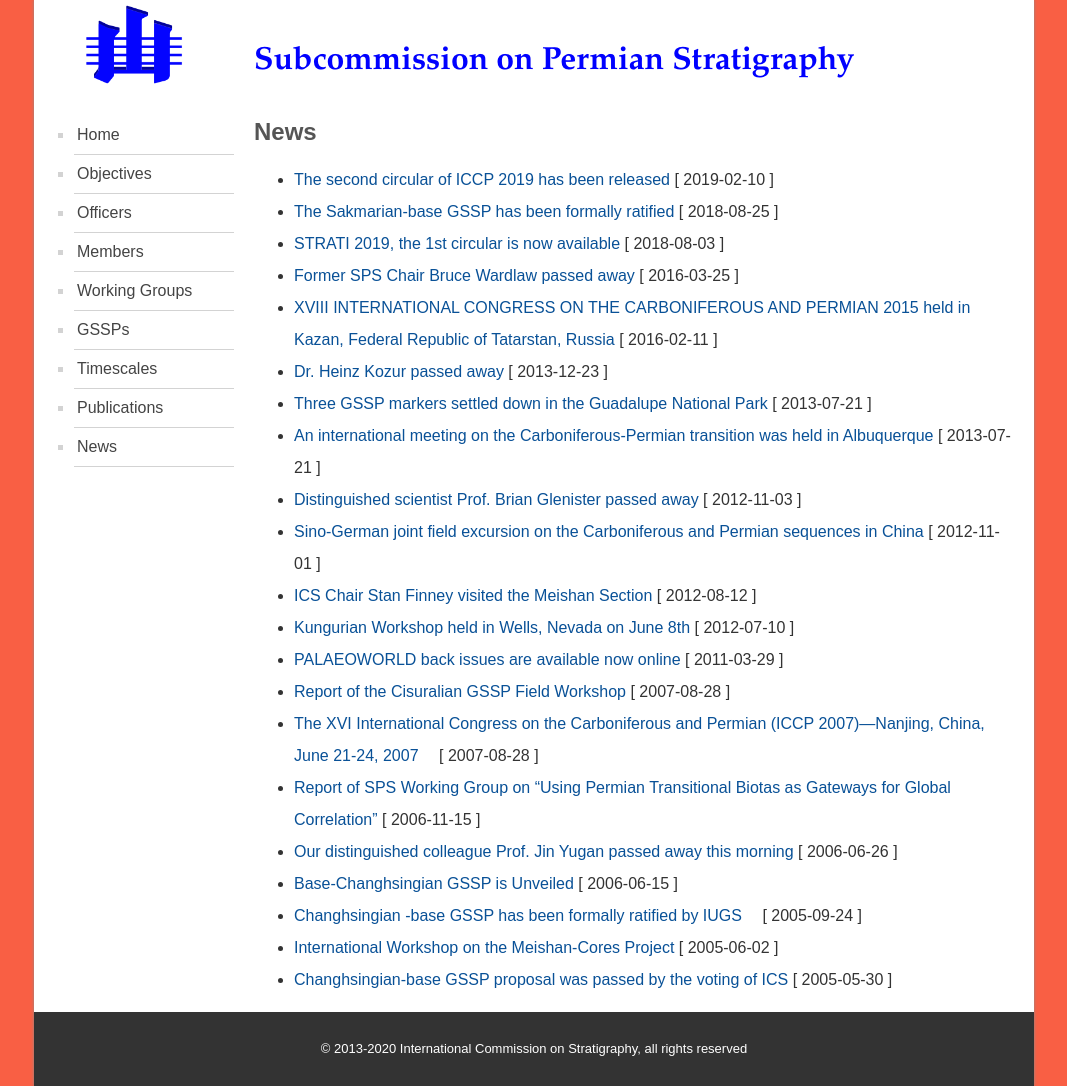
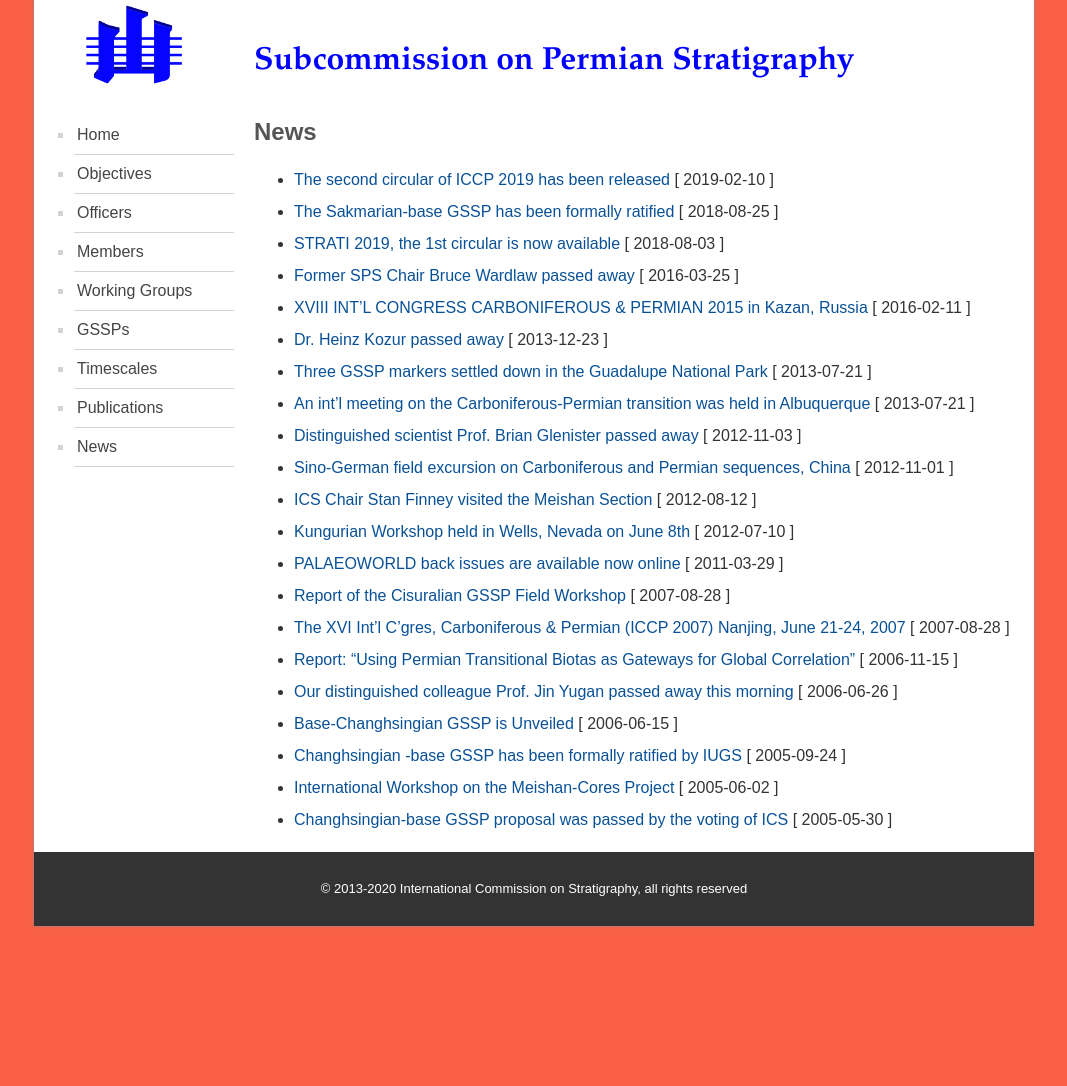
Before and after one commit to i-c-stratigraphy/subcommission-permian, a Jekyll site: the page built from pages/news.md, in a window 1280 px wide. Shown: the whole page, without its empty margins (106-1173 px from the left). Built offline with Jekyll 4.4.1, drawn with Linux system fonts in a browser that asks for light colours; after the commit the page ends 926 px from its top, so only the background shows below that.

Commit message:
fix links

```diff
--- a/pages/news.md
+++ b/pages/news.md
@@ -5,32 +5,24 @@ permalink: /news
 ---
 ## News
 
-<!-- <ul>
-  {% for post in site.posts %}
-    <li>
-      <a href="{{ post.url }}">{{ page.title }}</a> [ {{ post.date | date: '%Y-%m-%d' }} ]x
-    </li>
-  {% endfor %}
-</ul> -->
-
 * [The second circular of ICCP 2019 has been released](http://stratigraphy.org/subcommission-permian/news/2019-02-10) [ 2019-02-10 ]
 * [The Sakmarian-base GSSP has been formally ratified](http://stratigraphy.org/subcommission-permian/news/2018-08-25) [ 2018-08-25 ]
 * [STRATI 2019, the 1st circular is now available](http://stratigraphy.org/subcommission-permian/news/2018-08-03) [ 2018-08-03 ]
 * [Former SPS Chair Bruce Wardlaw passed away](http://stratigraphy.org/subcommission-permian/news/2016-03-25) [ 2016-03-25 ]
-* [XVIII INTERNATIONAL CONGRESS ON THE CARBONIFEROUS AND PERMIAN 2015 held in Kazan, Federal Republic of Tatarstan, Russia](http://stratigraphy.org/subcommission-permian/news/2016-02-11) [ 2016-02-11 ]
+* [XVIII INT'L CONGRESS CARBONIFEROUS & PERMIAN 2015 in Kazan, Russia](http://stratigraphy.org/subcommission-permian/news/2016-02-11) [ 2016-02-11 ]
 * [Dr. Heinz Kozur passed away](http://stratigraphy.org/subcommission-permian/news/2013-12-23) [ 2013-12-23 ]
-* [Three GSSP markers settled down in the Guadalupe National Park](http://stratigraphy.org/subcommission-permian/news/2013-07-21) [ 2013-07-21 ]
-* [An international meeting on the Carboniferous-Permian transition was held in Albuquerque](http://stratigraphy.org/subcommission-permian/news/2013-07-21) [ 2013-07-21 ]
+* [Three GSSP markers settled down in the Guadalupe National Park](http://stratigraphy.org/subcommission-permian/news/2013-07-21-guadalupe) [ 2013-07-21 ]
+* [An int'l meeting on the Carboniferous-Permian transition was held in Albuquerque](http://stratigraphy.org/subcommission-permian/news/2013-07-21) [ 2013-07-21 ]
 * [Distinguished scientist Prof. Brian Glenister passed away](http://stratigraphy.org/subcommission-permian/news/2012-11-03) [ 2012-11-03 ]
-* [Sino-German joint field excursion on the Carboniferous and Permian sequences in China](http://stratigraphy.org/subcommission-permian/news/2012-11-01) [ 2012-11-01 ]
+* [Sino-German field excursion on Carboniferous and Permian sequences, China](http://stratigraphy.org/subcommission-permian/news/2012-11-01) [ 2012-11-01 ]
 * [ICS Chair Stan Finney visited the Meishan Section](http://stratigraphy.org/subcommission-permian/news/2012-08-12) [ 2012-08-12 ]
 * [Kungurian Workshop held in Wells, Nevada on June 8th](http://stratigraphy.org/subcommission-permian/news/2012-07-10) [ 2012-07-10 ]
 * [PALAEOWORLD back issues are available now online](http://stratigraphy.org/subcommission-permian/news/2011-03-29) [ 2011-03-29 ]
-* [Report of the Cisuralian GSSP Field Workshop](http://stratigraphy.org/subcommission-permian/news/2007-08-28) [ 2007-08-28 ]
-* [The XVI International Congress on the Carboniferous and Permian (ICCP 2007)—Nanjing, China, June 21-24, 2007]()　 [ 2007-08-28 ]
-* [Report of SPS Working Group on “Using Permian Transitional Biotas as Gateways for Global Correlation”](http://stratigraphy.org/subcommission-permian/news/2006-11-15) [ 2006-11-15 ]
+* [Report of the Cisuralian GSSP Field Workshop](http://stratigraphy.org/subcommission-permian/news/2007-08-28-workshop) [ 2007-08-28 ]
+* [The XVI Int'l C'gres, Carboniferous & Permian (ICCP 2007) Nanjing, June 21-24, 2007](http://stratigraphy.org/subcommission-permian/news/2007-08-28) [ 2007-08-28 ]
+* [Report: “Using Permian Transitional Biotas as Gateways for Global Correlation”](http://stratigraphy.org/subcommission-permian/news/2006-11-15) [ 2006-11-15 ]
 * [Our distinguished colleague Prof. Jin Yugan passed away this morning](http://stratigraphy.org/subcommission-permian/news/2006-06-26) [ 2006-06-26 ]
 * [Base-Changhsingian GSSP is Unveiled](http://stratigraphy.org/subcommission-permian/news/2006-06-15) [ 2006-06-15 ]
-* [Changhsingian -base GSSP has been formally ratified by IUGS]()　 [ 2005-09-24 ]
+* [Changhsingian -base GSSP has been formally ratified by IUGS](http://stratigraphy.org/subcommission-permian/news/2005-09-24) [ 2005-09-24 ]
 * [International Workshop on the Meishan-Cores Project](http://stratigraphy.org/subcommission-permian/news/2005-06-02) [ 2005-06-02 ]
 * [Changhsingian-base GSSP proposal was passed by the voting of ICS](http://stratigraphy.org/subcommission-permian/news/2005-05-30) [ 2005-05-30 ]
```
Also changed, not shown: pages/index.md (+2 -2 lines), pages/news/2007-08-28-workshop.md (+1 -1 lines), pages/news/2013-07-21-guadalupe.md (+1 -1 lines), pages/publications.md (+10 -10 lines).
